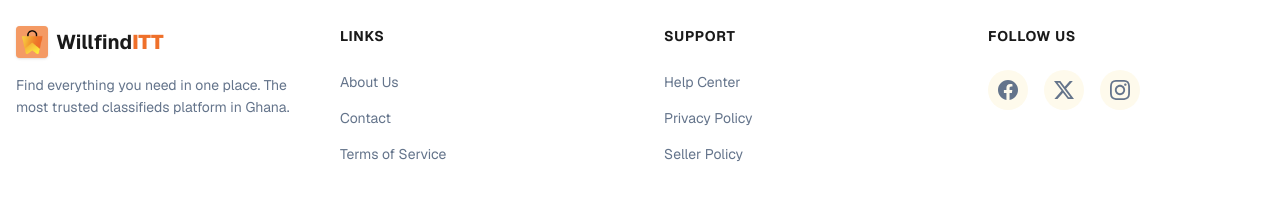
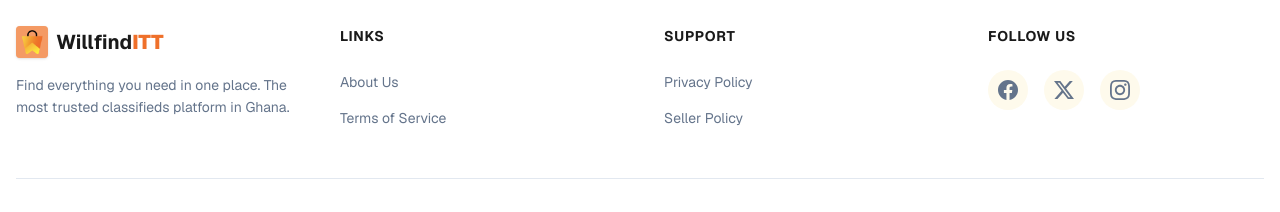
Before and after one commit to teincsolutions/willfinditt-web, a Next.js app: page / in a window 1280 px wide. Shown: the part 2037-2249 px from the top of the page. Built offline with nearby package versions, Linux system fonts and the light colour scheme; no server answers.

Commit message:
refactor: remove unused links from footer navigation

```diff
--- a/src/layouts/Footer.tsx
+++ b/src/layouts/Footer.tsx
@@ -40,14 +40,6 @@ export const Footer = () => {
               </li>
               <li>
                 <Link
-                  href="/contact"
-                  className="text-text-gray hover:text-primary text-sm transition-colors"
-                >
-                  Contact
-                </Link>
-              </li>
-              <li>
-                <Link
                   href="/terms"
                   className="text-text-gray hover:text-primary text-sm transition-colors"
                 >
@@ -61,14 +53,6 @@ export const Footer = () => {
               Support
             </h3>
             <ul className="space-y-3">
-              <li>
-                <Link
-                  href="/help"
-                  className="text-text-gray hover:text-primary text-sm transition-colors"
-                >
-                  Help Center
-                </Link>
-              </li>
               <li>
                 <Link
                   href="/privacy-policy"
```
